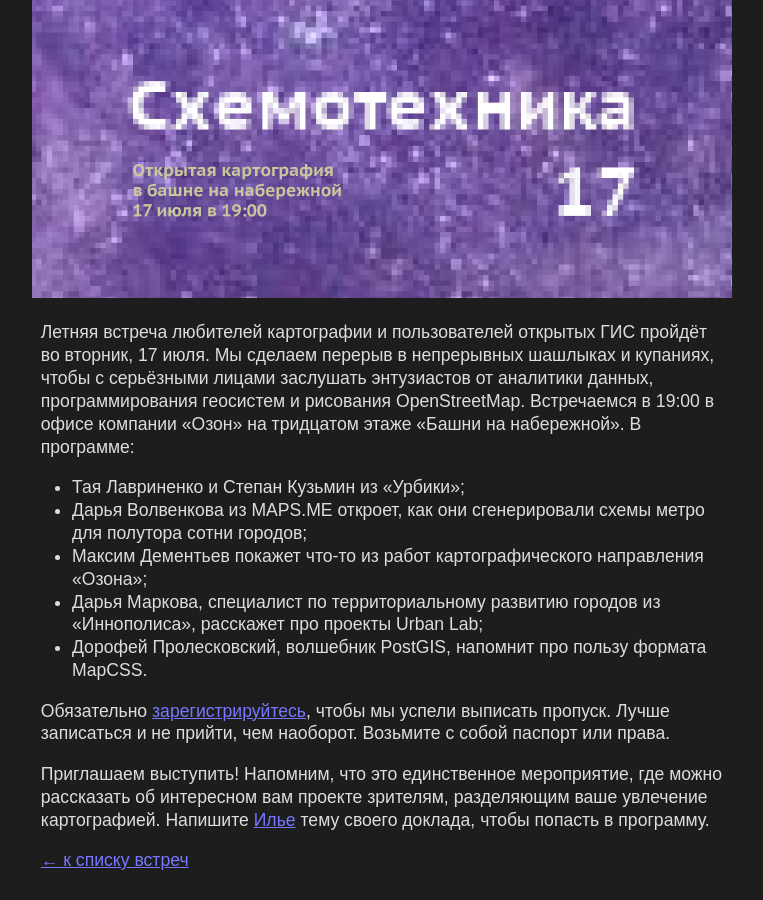
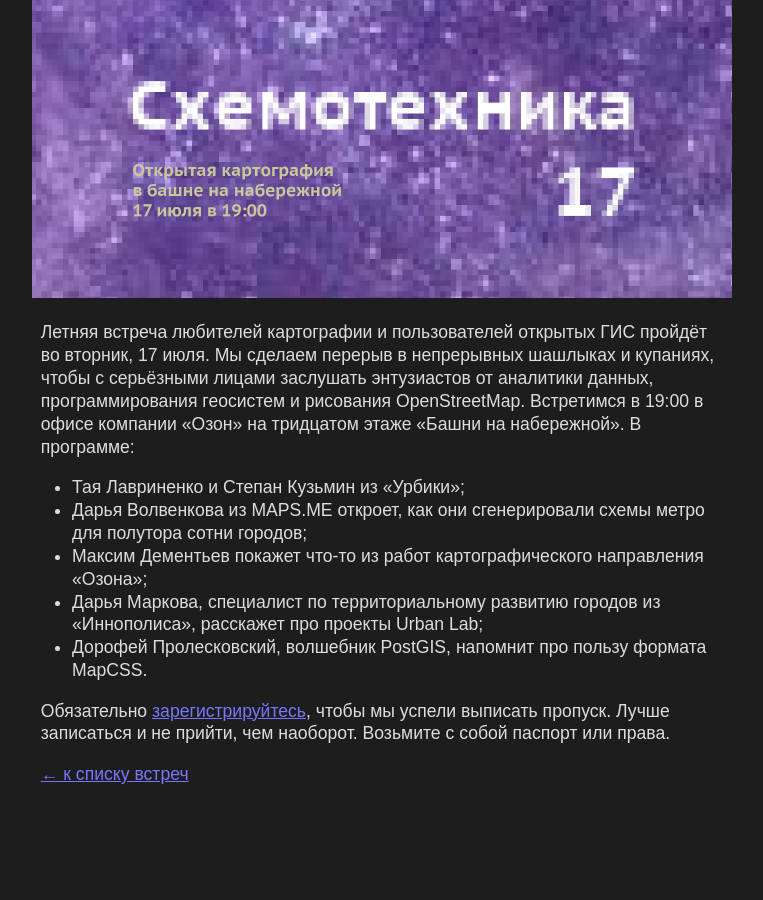
Before and after one commit to Zverik/schemotechnika, a Jekyll site: the page built from _posts/2018-06-28-schemo17.md, in a window 1280 px wide. Shown: the whole page, without its empty margins (258-1021 px from the left). Built offline with Jekyll 4.4.1, drawn with Linux system fonts in a browser that asks for light colours.

Commit message:
Remove speaker invitation

```diff
--- a/_posts/2018-06-28-schemo17.md
+++ b/_posts/2018-06-28-schemo17.md
@@ -8,7 +8,7 @@ permalink: 17.html
 Летняя встреча любителей картографии и пользователей открытых ГИС пройдёт
 во вторник, 17 июля. Мы сделаем перерыв в непрерывных шашлыках и купаниях, чтобы
 с серьёзными лицами заслушать энтузиастов от аналитики данных, программирования
-геосистем и рисования OpenStreetMap. Встречаемся в 19:00 в офисе компании «Озон»
+геосистем и рисования OpenStreetMap. Встретимся в 19:00 в офисе компании «Озон»
 на тридцатом этаже «Башни на набережной». В программе:
 
 * Тая Лавриненко и Степан Кузьмин из «Урбики»;
@@ -19,7 +19,3 @@ permalink: 17.html
 
 Обязательно [зарегистрируйтесь](https://iz.timepad.ru/event/754613/), чтобы мы успели выписать
 пропуск. Лучше записаться и не прийти, чем наоборот. Возьмите с собой паспорт или права.
-
-Приглашаем выступить! Напомним, что это единственное мероприятие, где можно рассказать об
-интересном вам проекте зрителям, разделяющим ваше увлечение картографией.
-Напишите [Илье](mailto:ilya@zverev.info) тему своего доклада, чтобы попасть в программу.
```
